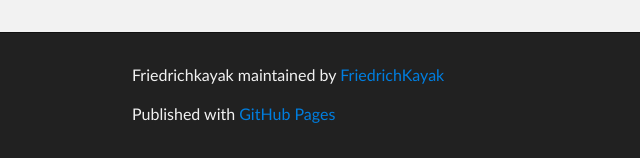
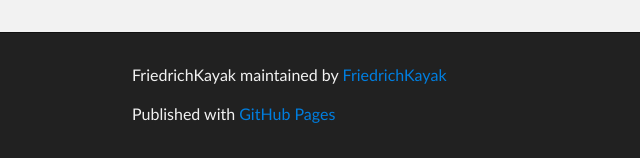
Before and after one commit to FriedrichKayak/FriedrichKayak, a plain HTML site: page index.html in a window 1280 px wide. Shown: the part 1159-1317 px from the top of the page, 188-828 px from the left. Drawn offline with Linux system fonts and the light colour scheme.

Commit message:
capitalization of Kayak
capitalized Kayak in header and footer

```diff
--- a/index.html
+++ b/index.html
@@ -8,7 +8,7 @@
 
     <link rel="stylesheet" type="text/css" media="screen" href="stylesheets/stylesheet.css">
 
-    <title>Friedrichkayak</title>
+    <title>FriedrichKayak</title>
   </head>
 
   <body>
@@ -63,7 +63,7 @@ $ git checkout gh-pages
     <!-- FOOTER  -->
     <div id="footer_wrap" class="outer">
       <footer class="inner">
-        <p class="copyright">Friedrichkayak maintained by <a href="https://github.com/FriedrichKayak">FriedrichKayak</a></p>
+        <p class="copyright">FriedrichKayak maintained by <a href="https://github.com/FriedrichKayak">FriedrichKayak</a></p>
         <p>Published with <a href="http://pages.github.com">GitHub Pages</a></p>
       </footer>
     </div>
```
